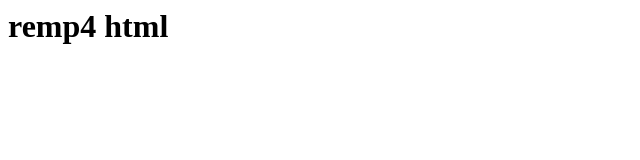
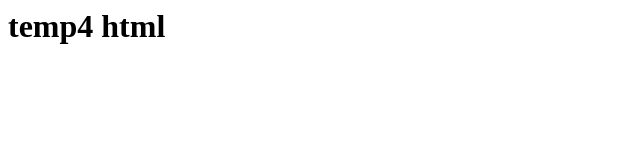
Before and after one commit to surya-acog/web-sync, a plain HTML site: page temp4/index.html in a window 1280 px wide. Shown: the whole page, without its empty margins (0-640 px from the left). Drawn offline with Linux system fonts and the light colour scheme.

Commit message:
Update index.html

```diff
--- a/temp4/index.html
+++ b/temp4/index.html
@@ -1 +1 @@
-<h1>remp4 html</h1>
+<h1>temp4 html</h1>
```
